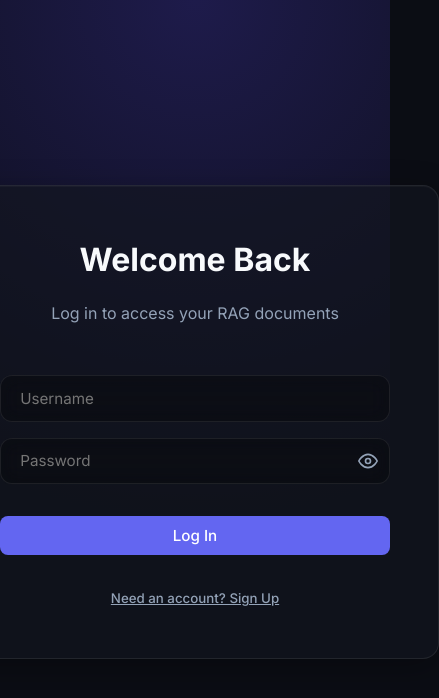
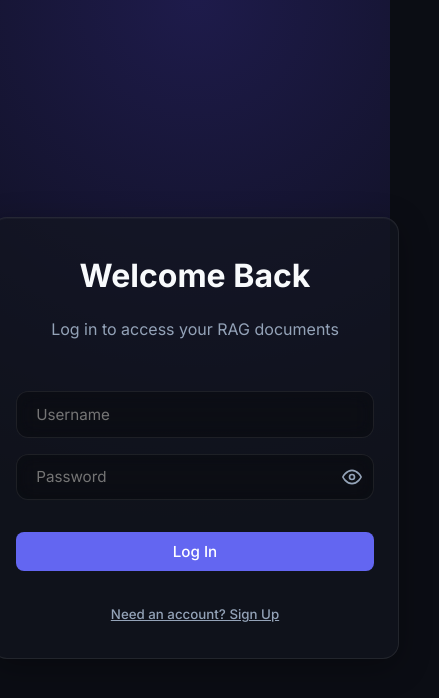
Before and after one commit to TusharTyagi-63/Cognitive-RAG-Engine, a React (Vite) app in the folder frontend/: page /login in a window 390 px wide. Shown: the top 698 px of the page, 439 px wide, since content can reach past the window. Built offline with nearby package versions, Linux system fonts and the light colour scheme; no server answers.

Commit message:
fix: make login page responsive for mobile

```diff
--- a/frontend/src/index.css
+++ b/frontend/src/index.css
@@ -302,4 +302,18 @@ a:hover {
   .upload-card-padding {
     padding: 2rem 1rem !important;
   }
+
+  .login-card {
+    padding: 2rem 1.5rem !important;
+    margin: 0 1rem;
+  }
 }
+
+.login-card {
+  padding: 3rem;
+  display: flex;
+  flex-direction: column;
+  gap: 1rem;
+  width: 100%;
+  max-width: 400px;
+}
--- a/frontend/src/pages/LoginPage.tsx
+++ b/frontend/src/pages/LoginPage.tsx
@@ -60,8 +60,8 @@ export function LoginPage() {
   };
 
   return (
-    <div className="animate-fade-in" style={{ display: 'flex', flexDirection: 'column', alignItems: 'center', justifyContent: 'center', minHeight: '100vh' }}>
-      <form onSubmit={handleSubmit} className="glass-panel" style={{ padding: '3rem', display: 'flex', flexDirection: 'column', gap: '1rem', width: '100%', maxWidth: '400px' }}>
+    <div className="animate-fade-in" style={{ display: 'flex', flexDirection: 'column', alignItems: 'center', justifyContent: 'center', minHeight: '100vh', padding: '1rem' }}>
+      <form onSubmit={handleSubmit} className="glass-panel login-card">
         <div style={{ textAlign: 'center', marginBottom: '1rem' }}>
           <h2 style={{ margin: 0, fontSize: '2rem' }}>{isSignUp ? 'Create Account' : 'Welcome Back'}</h2>
           <p style={{ color: 'var(--text-muted)' }}>{isSignUp ? 'Sign up to start chatting' : 'Log in to access your RAG documents'}</p>
```
